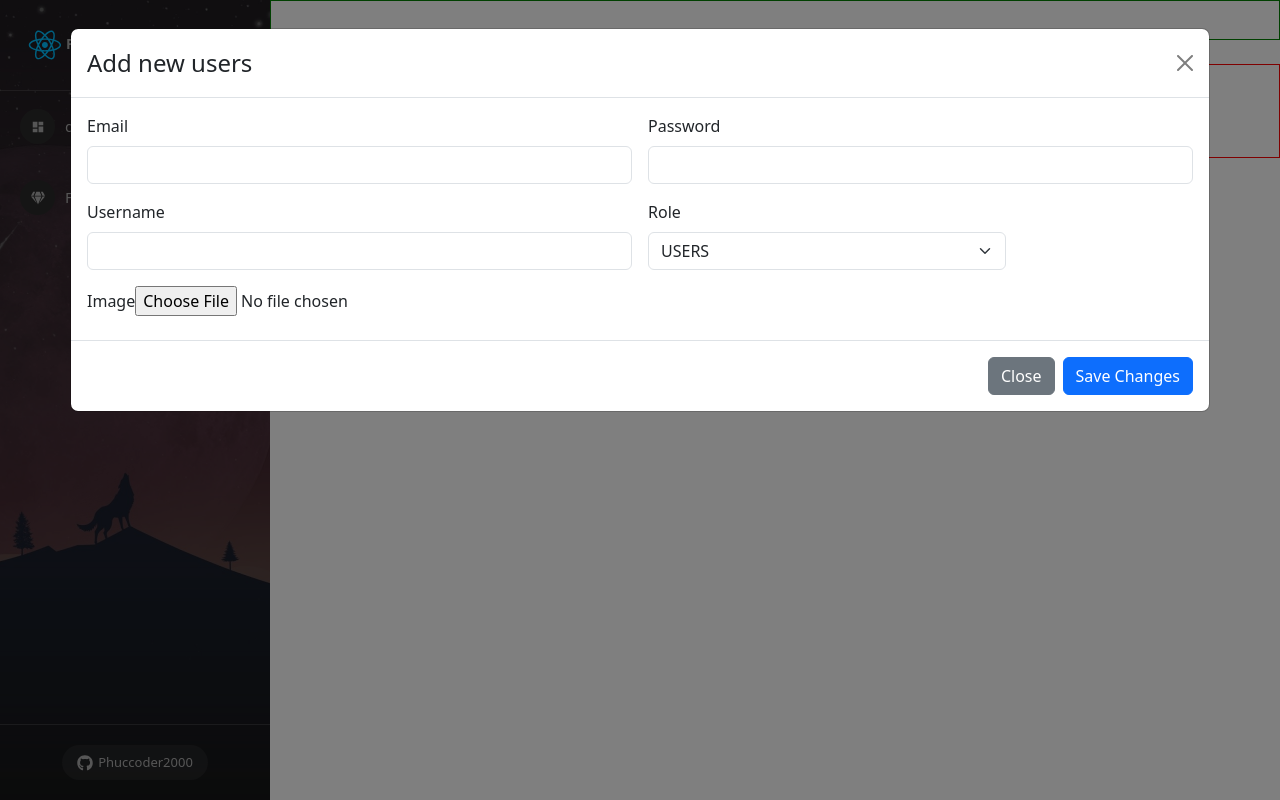
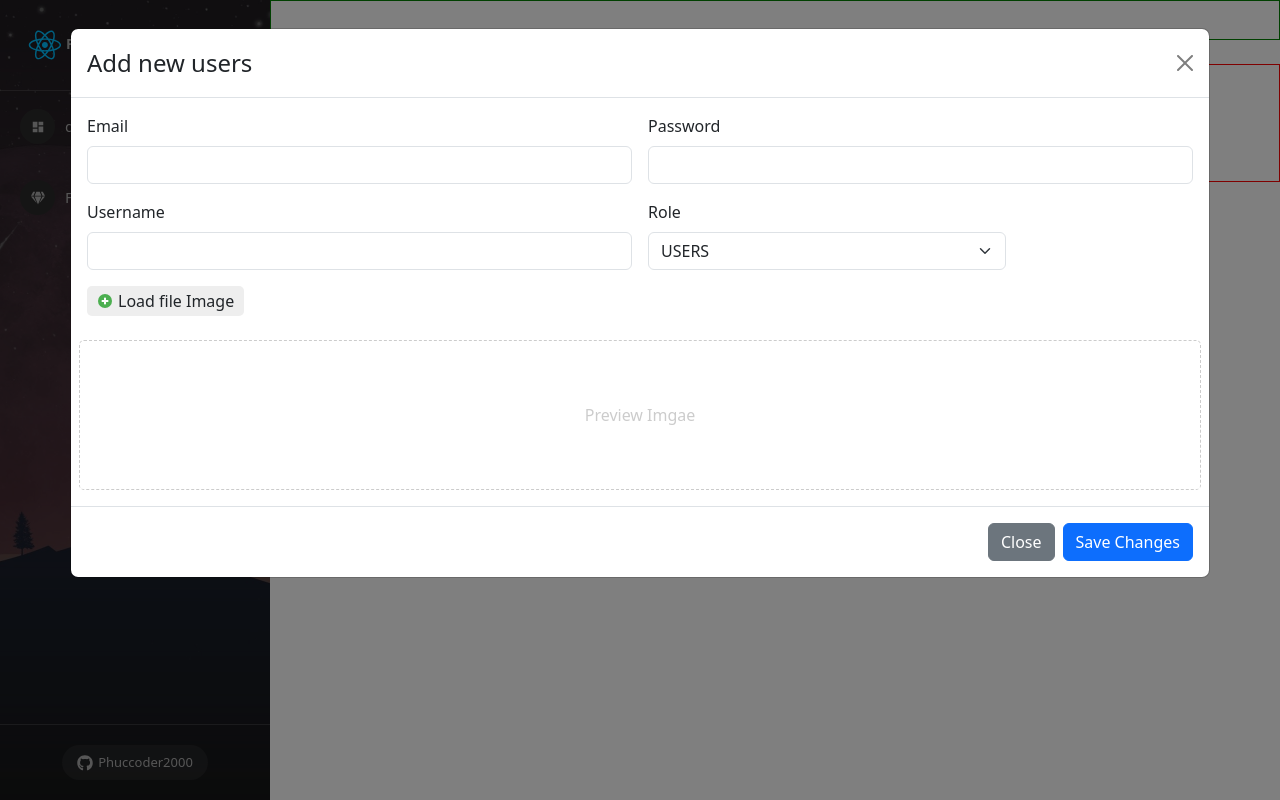
Before and after one commit to phuccoder2000/DuAnReact, a React (Create React App) app: page /admins/manage-Users in a window 1280 px wide. Both pictures are taken after a click on the button "Launch demo modal". Built offline with nearby package versions, Linux system fonts and the light colour scheme.

Commit message:
State hoa modla Add new user

```diff
--- a/src/App.js
+++ b/src/App.js
@@ -1,7 +1,7 @@
 
 import './App.scss';
 import Header from "./Components/Headers/Header.js";
-import { Outlet, Link } from "react-router-dom";
+import { Outlet } from "react-router-dom";
 
 const App = () => {
   return (
--- a/src/Components/Admin/Admin.js
+++ b/src/Components/Admin/Admin.js
@@ -2,7 +2,7 @@
 import './Admin.scss'
 import SideBar from "./Sidebar"
 import { FaBars } from 'react-icons/fa'
-import { Outlet, Link } from "react-router-dom";
+import { Outlet } from "react-router-dom";
 
 const Admin = (props) => {
     const [collapsed, setcollapsed] = useState(false)
--- a/src/Components/Admin/Content/ManageUser.js
+++ b/src/Components/Admin/Content/ManageUser.js
@@ -1,4 +1,5 @@
 import ModalCreateUser from "./ModalCreateUser"
+import './ManageUser.scss'
 
 
 
@@ -10,11 +11,12 @@
             </div>
             <div className="user-content">
                 <button>Add new users</button>
-            </div>
-            <div className="">
-                table user
+                <div className="">
+                    table user
+                </div>
                 <ModalCreateUser />
             </div>
+
         </div>
     )
 }
--- /dev/null
+++ b/src/Components/Admin/Content/ManageUser.scss
@@ -0,0 +1,32 @@
+.modal-add-user {
+    .img-preview {
+        height: 150px;
+        border: 1px dashed #ccc;
+        border-radius: 5px;
+        display: flex;
+        justify-content: center;
+        align-items: center;
+        color: #ccc;
+
+        img {
+            max-width: 100%;
+            max-height: 100%
+        }
+    }
+
+    .lable-upload {
+        align-items: center;
+        gap: 5px;
+        display: flex;
+        width: fit-content;
+        border: 1px solid red;
+        padding: 3px 10px;
+        border-radius: 5px;
+        background: #eeeeee;
+        border: none;
+        cursor: pointer;
+        &:hover {
+            background-color: #dcdcdc;
+        }
+    }
+}
--- a/src/Components/Admin/Content/ModalCreateUser.js
+++ b/src/Components/Admin/Content/ModalCreateUser.js
@@ -1,14 +1,31 @@
-
-
 import React, { useState } from 'react';
 import Button from 'react-bootstrap/Button';
 import Modal from 'react-bootstrap/Modal';
+import { FcPlus } from 'react-icons/fc'
 
 const ModalCreateUser = () => {
     const [show, setShow] = useState(false);
-
     const handleClose = () => setShow(false);
     const handleShow = () => setShow(true);
+
+    const [email, setEmail] = useState("")
+    const [password, setpassword] = useState("")
+    const [username, setUsername] = useState("")
+    const [role, setRole] = useState("USERS")
+    const [previewImage, setPreviewImage] = useState('')
+    const [image, setImage] = useState("")
+
+
+
+    const hendleUpLoadImage = (event) => {
+        if (event.target && event.target.files && event.target.files[0]) {
+            setPreviewImage(URL.createObjectURL(event.target.files[0]))
+            setImage(event.target.files[0])
+        }else{
+            // setPreviewImage("");
+        }
+
+    }
 
     return (
         <>
@@ -21,8 +38,8 @@
                 onHide={handleClose}
                 size="xl"
                 backdrop='static'
-                >
-
+                className='modal-add-user'
+            >
                 <Modal.Header closeButton>
                     <Modal.Title>Add new users</Modal.Title>
                 </Modal.Header>
@@ -30,28 +47,55 @@
                     <form className="row g-3">
                         <div className="col-md-6">
                             <label className="form-label">Email</label>
-                            <input type="email" className="form-control" />
+                            <input type="email"
+                                className="form-control"
+                                value={email}
+                                onChange={(event) => setEmail(event.target.value)}
+                            />
                         </div>
                         <div className="col-md-6">
                             <label className="form-label">Password</label>
-                            <input type="password" className="form-control" />
+                            <input type="password"
+                                className="form-control"
+                                value={password}
+                                onChange={(event) => setpassword(event.target.value)}
+                            />
                         </div>
                         <div className="col-md-6">
                             <label className="form-label">Username</label>
-                            <input type="text" className="form-control" />
+                            <input type="text"
+                                className="form-control"
+                                value={username}
+                                onChange={(event) => setUsername(event.target.value)}
+                            />
                         </div>
                         <div className="col-md-4">
                             <label className="form-label">Role</label>
-                            <select className="form-select">
+                            <select className="form-select" onChange={(event) => setRole(event.target.value)}>
                                 <option selected value="USER">USERS</option>
-                                <option value="Admin">Admin</option>
+                                <option value="ADMIN">ADMIN</option>
                             </select>
 
                         </div>
                         <div className='col-md-12'>
-                            <label className="form-label">Image
-                                <input type='file'></input>
+                            <label className="form-label lable-upload" htmlFor='lableUpload'>
+                                <FcPlus />
+                                Load file Image
+                                <input
+                                    type='file'
+                                    hidden id="lableUpload"
+                                    onChange={(event) => hendleUpLoadImage(event)}
+                                ></input>
                             </label>
+                        </div>
+                        <div className='col-md-12 img-preview'>
+                            {
+                                previewImage ?
+                                    <img src={previewImage}></img>
+                                    : <span>Preview Imgae</span>
+                            }
+
+
                         </div>
                     </form>
 
@@ -63,6 +107,7 @@
                     <Button variant="primary" onClick={handleClose}>
                         Save Changes
                     </Button>
+
                 </Modal.Footer>
             </Modal>
         </>
--- a/src/Components/Headers/Header.js
+++ b/src/Components/Headers/Header.js
@@ -1,7 +1,7 @@
 import Container from 'react-bootstrap/Container';
 import Nav from 'react-bootstrap/Nav';
 import Navbar from 'react-bootstrap/Navbar';
-import NavDropdown from 'react-bootstrap/NavDropdown';
+// import NavDropdown from 'react-bootstrap/NavDropdown';
 import { NavLink } from "react-router-dom";
 
 function Header() {
--- a/src/Components/Home/HomePage.js
+++ b/src/Components/Home/HomePage.js
@@ -4,8 +4,6 @@
     return (
         <div className="homepage-container">
             <video autoPlay muted loop >
-                {/* <source  src="/static/home-page/hero/video-1920.webm"
-                type="video/webm" /> */}
                 <source src={VideoHomepage}
                     type="video/mp4" />
             </video>
```
